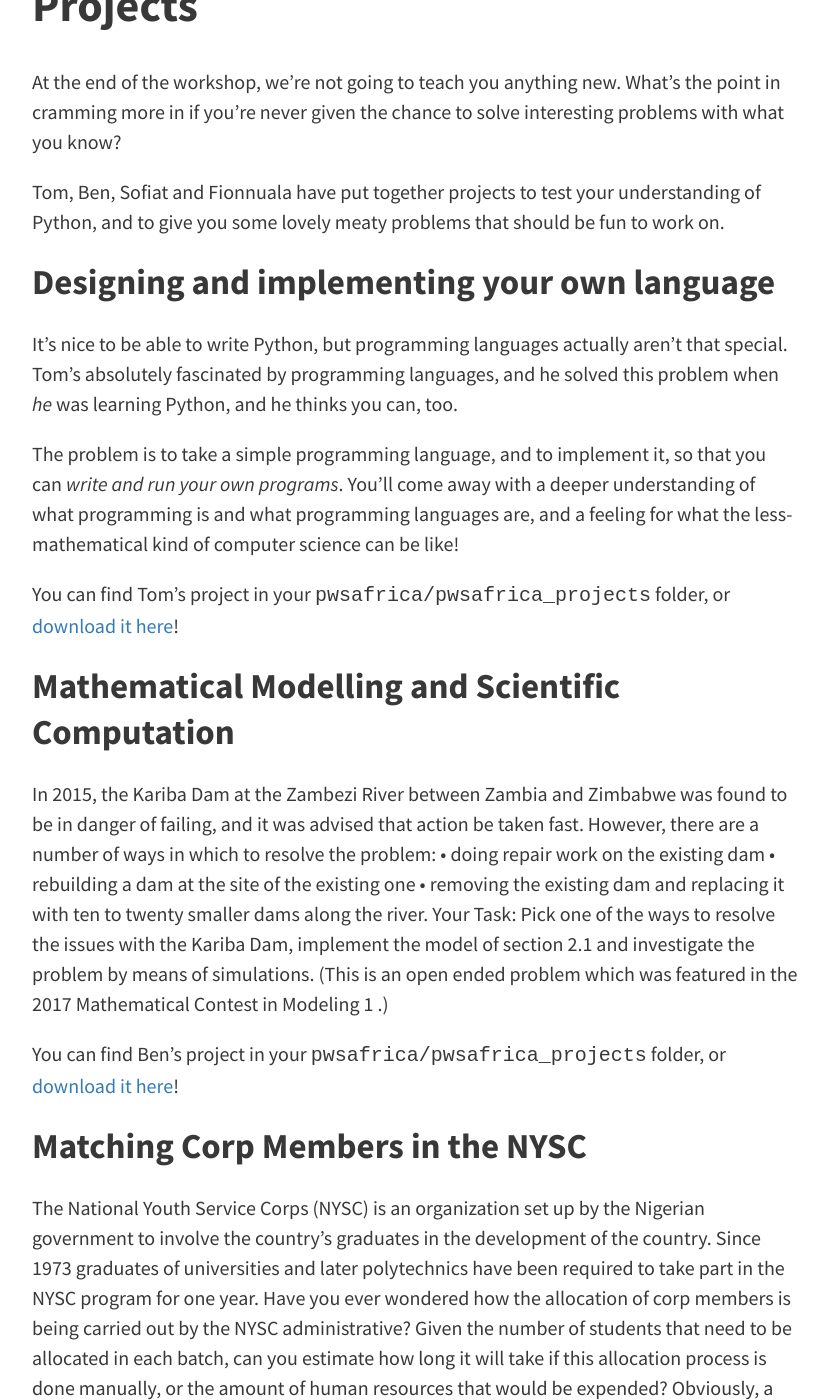
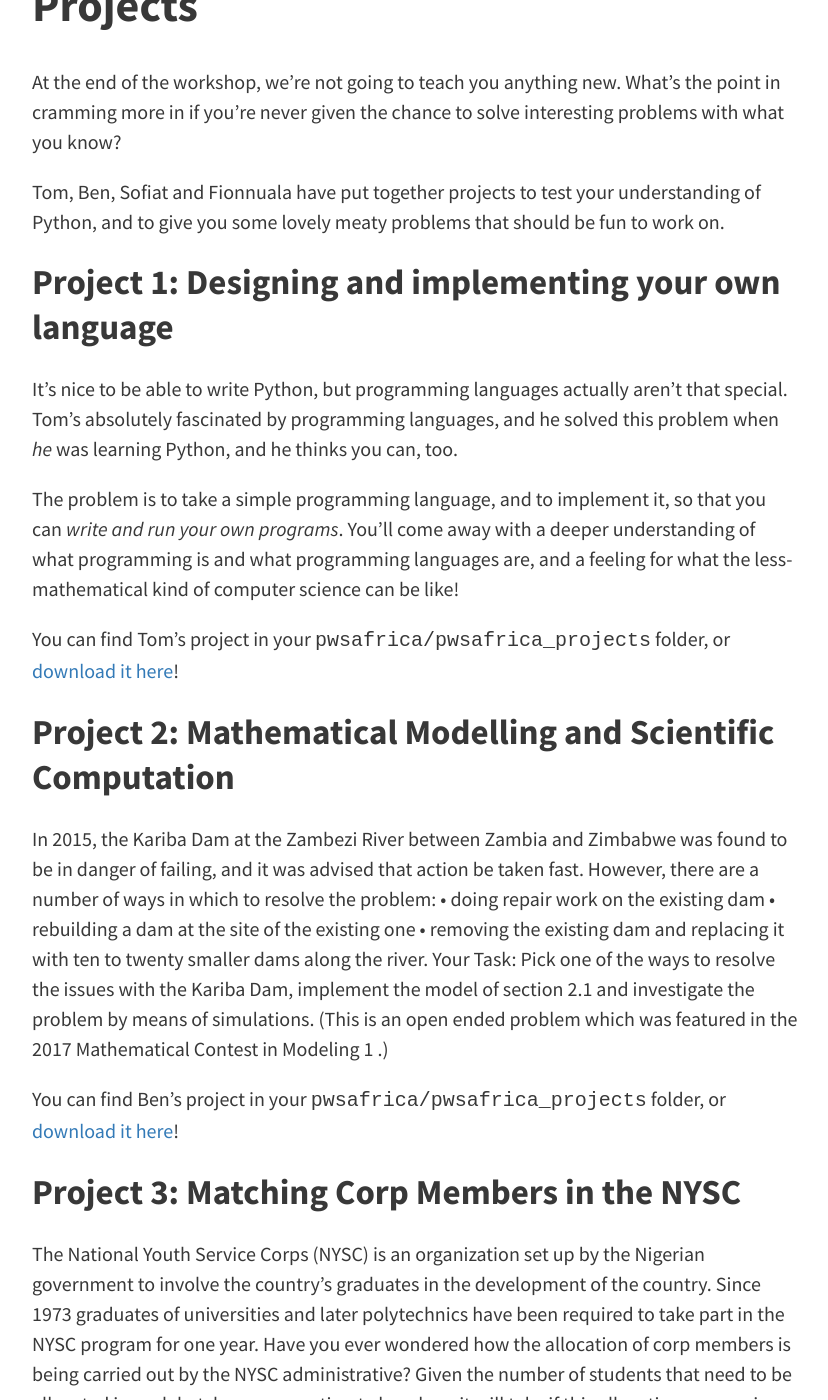
Before and after one commit to pwsafrica/pwsafrica.github.io, a Jekyll site: the page built from pages/7_projects.md, in a window 1280 px wide and 1400 px high, scrolled down 580 px. Shown: the whole window, without its empty margins (224-1052 px from the left). Built offline with Jekyll 4.4.1, drawn with Linux system fonts in a browser that asks for light colours; some of the changed text lies outside the part shown.

Commit message:
added project numbers

```diff
--- a/pages/7_projects.md
+++ b/pages/7_projects.md
@@ -13,7 +13,7 @@ At the end of the workshop, we're not going to teach you anything new. What's th
 
 Tom, Ben, Sofiat and Fionnuala have put together projects to test your understanding of Python, and to give you some lovely meaty problems that should be fun to work on.
 
-## Designing and implementing your own language
+## Project 1: Designing and implementing your own language
 <!-- Tom's project description -->
 
 It's nice to be able to write Python, but programming languages actually aren't that special. Tom's absolutely fascinated by programming languages, and he solved this problem when *he* was learning Python, and he thinks you can, too.
@@ -24,7 +24,7 @@ You can find Tom's project in your `pwsafrica/pwsafrica_projects` folder, or [do
 
 
 
-## Mathematical Modelling and Scientific Computation
+## Project 2: Mathematical Modelling and Scientific Computation
 <!-- Ben's project description -->
 In 2015, the Kariba Dam at the Zambezi River between Zambia and Zimbabwe
 was found to be in danger of failing, and it was advised that action be taken
@@ -43,7 +43,7 @@ You can find Ben's project in your `pwsafrica/pwsafrica_projects` folder, or [do
 
 
 
-## Matching Corp Members in the NYSC
+## Project 3: Matching Corp Members in the NYSC
 <!-- Sofiat's project description -->
 
 The National Youth Service Corps (NYSC) is an organization set up by the Nigerian government
@@ -60,7 +60,7 @@ design an automated system that can be used to efficiently allocate corps member
 You can find Sofiat's project in your `pwsafrica/pwsafrica_projects` folder, or [download it here]({{site.baseurl}}/assets/matching_project.zip)!
 
 
-## An animation of firework
+## Project 4: An animation of firework
 <!-- Fionnuala's project description -->
 
 We are celebrating the end of our programming workshop and we want to do it in style. The task set is to create a firework display for the closing cermony (on the computer screen!!!)
```
